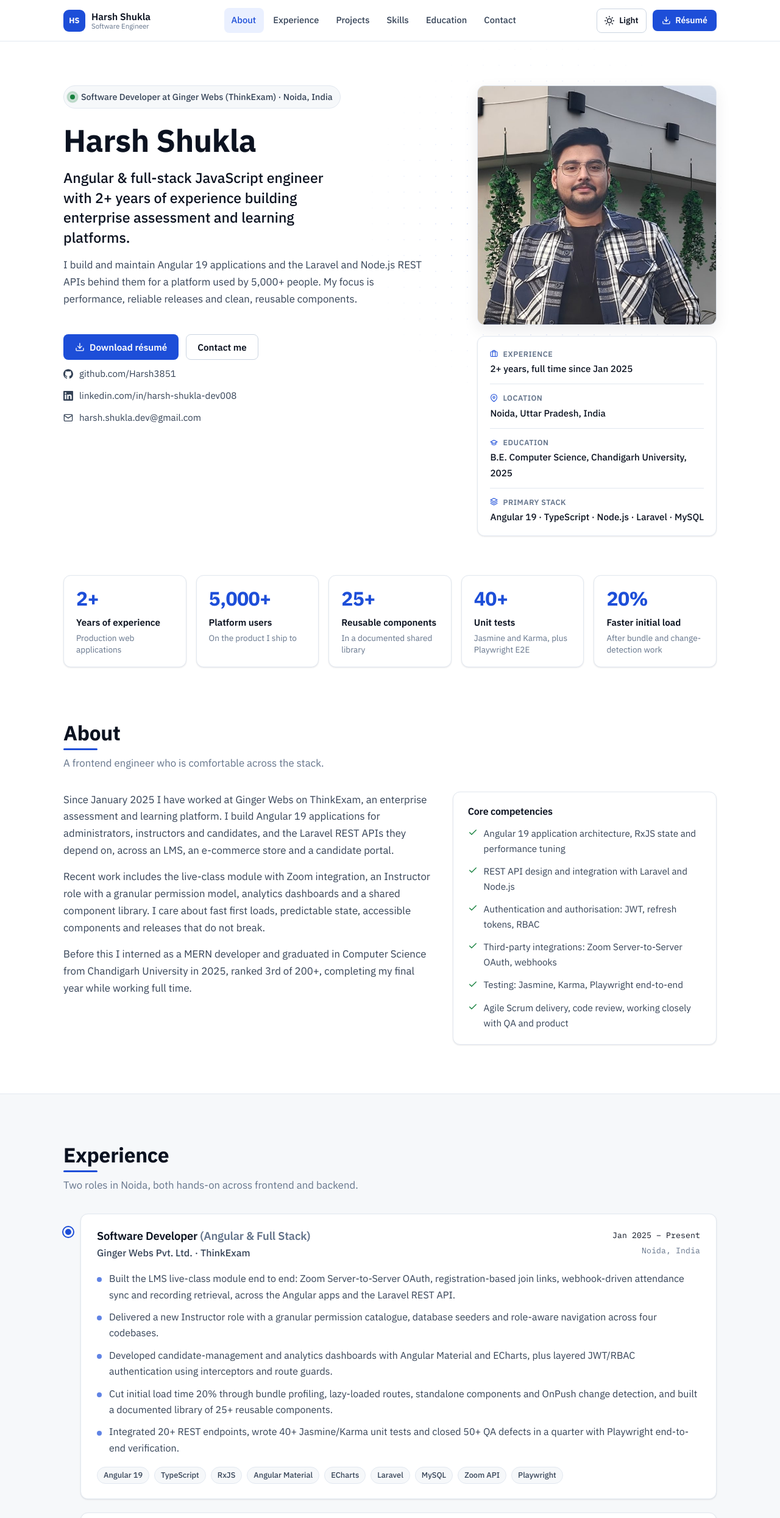
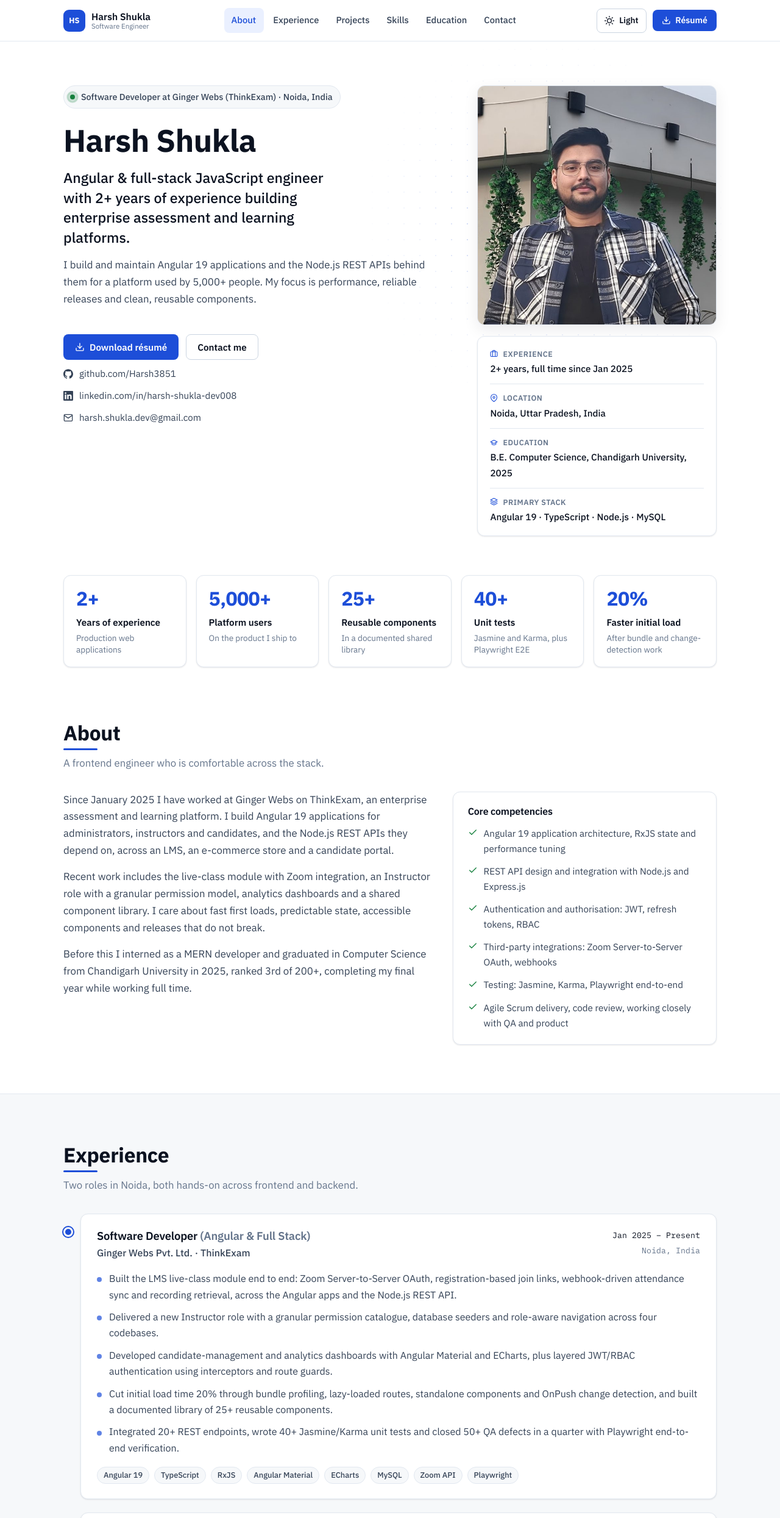
Before and after one commit to Harsh3851/Portfolio, a website: page index.html in a window 1280 px wide. Shown: the top 2489 px of the page at 61% size. Drawn offline with nearby package versions, Linux system fonts and the light colour scheme.

Commit message:
Show Node.js as the backend stack; remove Laravel, PHP and Eloquent

```diff
--- a/index.html
+++ b/index.html
@@ -47,7 +47,7 @@
     "worksFor": { "@type": "Organization", "name": "Ginger Webs Pvt. Ltd. (ThinkExam)" },
     "alumniOf": { "@type": "CollegeOrUniversity", "name": "Chandigarh University" },
     "sameAs": ["https://github.com/Harsh3851", "https://www.linkedin.com/in/harsh-shukla-dev008/"],
-    "knowsAbout": ["Angular", "TypeScript", "RxJS", "JavaScript", "React", "Node.js", "Express.js", "Laravel", "MySQL", "MongoDB", "REST APIs"]
+    "knowsAbout": ["Angular", "TypeScript", "RxJS", "JavaScript", "React", "Node.js", "Express.js", "MySQL", "MongoDB", "REST APIs"]
   }
   </script>
 </head>
@@ -126,7 +126,7 @@
           <h1 class="split-chars" data-hero aria-label="Harsh Shukla">Harsh Shukla</h1>
           <p class="tagline split-words" data-hero>Angular &amp; full-stack JavaScript engineer with 2+ years of experience building enterprise assessment and learning platforms.</p>
           <p class="summary" data-hero>
-            I build and maintain Angular 19 applications and the Laravel and Node.js REST APIs behind them for a
+            I build and maintain Angular 19 applications and the Node.js REST APIs behind them for a
             platform used by 5,000+ people. My focus is performance, reliable releases and clean, reusable components.
           </p>
           <div class="hero-actions" data-hero>
@@ -149,7 +149,7 @@
             <div><dt><svg class="icon" aria-hidden="true"><use href="#i-briefcase"/></svg>Experience</dt><dd>2+ years, full time since Jan 2025</dd></div>
             <div><dt><svg class="icon" aria-hidden="true"><use href="#i-pin"/></svg>Location</dt><dd>Noida, Uttar Pradesh, India</dd></div>
             <div><dt><svg class="icon" aria-hidden="true"><use href="#i-cap"/></svg>Education</dt><dd>B.E. Computer Science, Chandigarh University, 2025</dd></div>
-            <div><dt><svg class="icon" aria-hidden="true"><use href="#i-layers"/></svg>Primary stack</dt><dd>Angular 19 · TypeScript · Node.js · Laravel · MySQL</dd></div>
+            <div><dt><svg class="icon" aria-hidden="true"><use href="#i-layers"/></svg>Primary stack</dt><dd>Angular 19 · TypeScript · Node.js · MySQL</dd></div>
           </dl>
         </aside>
       </div>
@@ -179,7 +179,7 @@
           <div class="prose" data-fx>
             <p>
               Since January 2025 I have worked at Ginger Webs on ThinkExam, an enterprise assessment and learning platform.
-              I build Angular 19 applications for administrators, instructors and candidates, and the Laravel REST APIs
+              I build Angular 19 applications for administrators, instructors and candidates, and the Node.js REST APIs
               they depend on, across an LMS, an e-commerce store and a candidate portal.
             </p>
             <p>
@@ -196,7 +196,7 @@
             <h3>Core competencies</h3>
             <ul class="checklist">
               <li><svg class="icon" aria-hidden="true"><use href="#i-check"/></svg>Angular 19 application architecture, RxJS state and performance tuning</li>
-              <li><svg class="icon" aria-hidden="true"><use href="#i-check"/></svg>REST API design and integration with Laravel and Node.js</li>
+              <li><svg class="icon" aria-hidden="true"><use href="#i-check"/></svg>REST API design and integration with Node.js and Express.js</li>
               <li><svg class="icon" aria-hidden="true"><use href="#i-check"/></svg>Authentication and authorisation: JWT, refresh tokens, RBAC</li>
               <li><svg class="icon" aria-hidden="true"><use href="#i-check"/></svg>Third-party integrations: Zoom Server-to-Server OAuth, webhooks</li>
               <li><svg class="icon" aria-hidden="true"><use href="#i-check"/></svg>Testing: Jasmine, Karma, Playwright end-to-end</li>
@@ -227,13 +227,13 @@
                 <div class="tl-meta"><span class="mono">Jan 2025 – Present</span><span class="mono muted">Noida, India</span></div>
               </header>
               <ul class="bullets">
-                <li>Built the LMS live-class module end to end: Zoom Server-to-Server OAuth, registration-based join links, webhook-driven attendance sync and recording retrieval, across the Angular apps and the Laravel REST API.</li>
+                <li>Built the LMS live-class module end to end: Zoom Server-to-Server OAuth, registration-based join links, webhook-driven attendance sync and recording retrieval, across the Angular apps and the Node.js REST API.</li>
                 <li>Delivered a new Instructor role with a granular permission catalogue, database seeders and role-aware navigation across four codebases.</li>
                 <li>Developed candidate-management and analytics dashboards with Angular Material and ECharts, plus layered JWT/RBAC authentication using interceptors and route guards.</li>
                 <li>Cut initial load time 20% through bundle profiling, lazy-loaded routes, standalone components and OnPush change detection, and built a documented library of 25+ reusable components.</li>
                 <li>Integrated 20+ REST endpoints, wrote 40+ Jasmine/Karma unit tests and closed 50+ QA defects in a quarter with Playwright end-to-end verification.</li>
               </ul>
-              <ul class="chips" aria-label="Technologies"><li>Angular 19</li><li>TypeScript</li><li>RxJS</li><li>Angular Material</li><li>ECharts</li><li>Laravel</li><li>MySQL</li><li>Zoom API</li><li>Playwright</li></ul>
+              <ul class="chips" aria-label="Technologies"><li>Angular 19</li><li>TypeScript</li><li>RxJS</li><li>Angular Material</li><li>ECharts</li><li>MySQL</li><li>Zoom API</li><li>Playwright</li></ul>
             </article>
           </li>
           <li class="tl-item" data-fx>
@@ -271,12 +271,12 @@
               <span class="cover-badge"><svg class="icon" aria-hidden="true"><use href="#i-lock"/></svg> Production · proprietary</span>
               <span class="cover-title">ThinkExam</span>
               <span class="cover-sub">LMS &amp; assessment platform</span>
-              <ul class="cover-stack" aria-hidden="true"><li>Angular 19</li><li>Laravel</li><li>MySQL</li><li>Zoom API</li></ul>
+              <ul class="cover-stack" aria-hidden="true"><li>Angular 19</li><li>MySQL</li><li>Zoom API</li></ul>
             </div>
             <div class="project-body">
               <h3>ThinkExam — LMS &amp; assessment platform</h3>
-              <p>Angular 19 admin, instructor and candidate applications over Laravel REST APIs. Recent work covers the live-class module with Zoom integration and webhook attendance sync, an Instructor role with a permission catalogue, candidate-management and analytics dashboards, and the shared UI library the apps are built from.</p>
-              <ul class="chips"><li>Angular 19</li><li>TypeScript</li><li>RxJS</li><li>Angular Material</li><li>ECharts</li><li>Laravel</li><li>MySQL</li><li>Zoom API</li></ul>
+              <p>Angular 19 admin, instructor and candidate applications over Node.js REST APIs. Recent work covers the live-class module with Zoom integration and webhook attendance sync, an Instructor role with a permission catalogue, candidate-management and analytics dashboards, and the shared UI library the apps are built from.</p>
+              <ul class="chips"><li>Angular 19</li><li>TypeScript</li><li>RxJS</li><li>Angular Material</li><li>ECharts</li><li>MySQL</li><li>Zoom API</li></ul>
               <div class="project-links"><a class="link" href="https://www.thinkexam.com/" target="_blank" rel="noopener">Product site <svg class="icon" aria-hidden="true"><use href="#i-external"/></svg></a><span class="muted small">Source code is proprietary</span></div>
             </div>
           </article>
@@ -338,8 +338,8 @@
         </div>
         <div class="skills-grid">
           <div class="card skill-group spot" data-fx><h3>Frontend</h3><ul class="chips"><li>Angular 19</li><li>TypeScript</li><li>RxJS</li><li>Angular Signals</li><li>Angular Material</li><li>Reactive Forms</li><li>React.js</li><li>HTML5</li><li>CSS3 / SCSS</li><li>Bootstrap</li><li>Responsive design</li></ul></div>
-          <div class="card skill-group spot" data-fx><h3>Backend &amp; APIs</h3><ul class="chips"><li>Node.js</li><li>Express.js</li><li>Laravel (PHP)</li><li>REST API design</li><li>JWT authentication</li><li>RBAC</li><li>Webhooks</li><li>Zoom API</li></ul></div>
-          <div class="card skill-group spot" data-fx><h3>Databases</h3><ul class="chips"><li>MySQL</li><li>MongoDB</li><li>Mongoose</li><li>Eloquent ORM</li></ul></div>
+          <div class="card skill-group spot" data-fx><h3>Backend &amp; APIs</h3><ul class="chips"><li>Node.js</li><li>Express.js</li><li>REST API design</li><li>JWT authentication</li><li>RBAC</li><li>Webhooks</li><li>Zoom API</li></ul></div>
+          <div class="card skill-group spot" data-fx><h3>Databases</h3><ul class="chips"><li>MySQL</li><li>MongoDB</li><li>Mongoose</li></ul></div>
           <div class="card skill-group spot" data-fx><h3>Testing &amp; tooling</h3><ul class="chips"><li>Jasmine</li><li>Karma</li><li>Playwright</li><li>Postman</li><li>Git</li><li>GitLab</li><li>GitHub</li><li>Angular CLI</li><li>Jira</li><li>Chrome DevTools</li></ul></div>
           <div class="card skill-group spot" data-fx><h3>Practices</h3><ul class="chips"><li>Agile Scrum</li><li>Code review</li><li>Component library design</li><li>Performance optimisation</li><li>State management</li><li>AI-assisted development</li></ul></div>
         </div>
```
